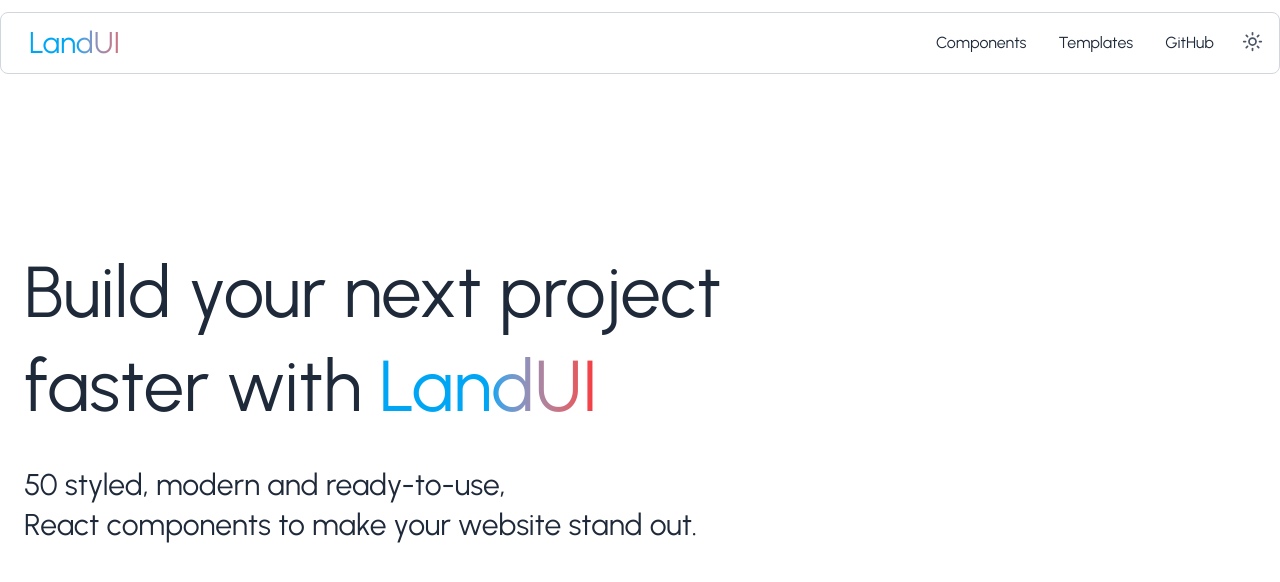
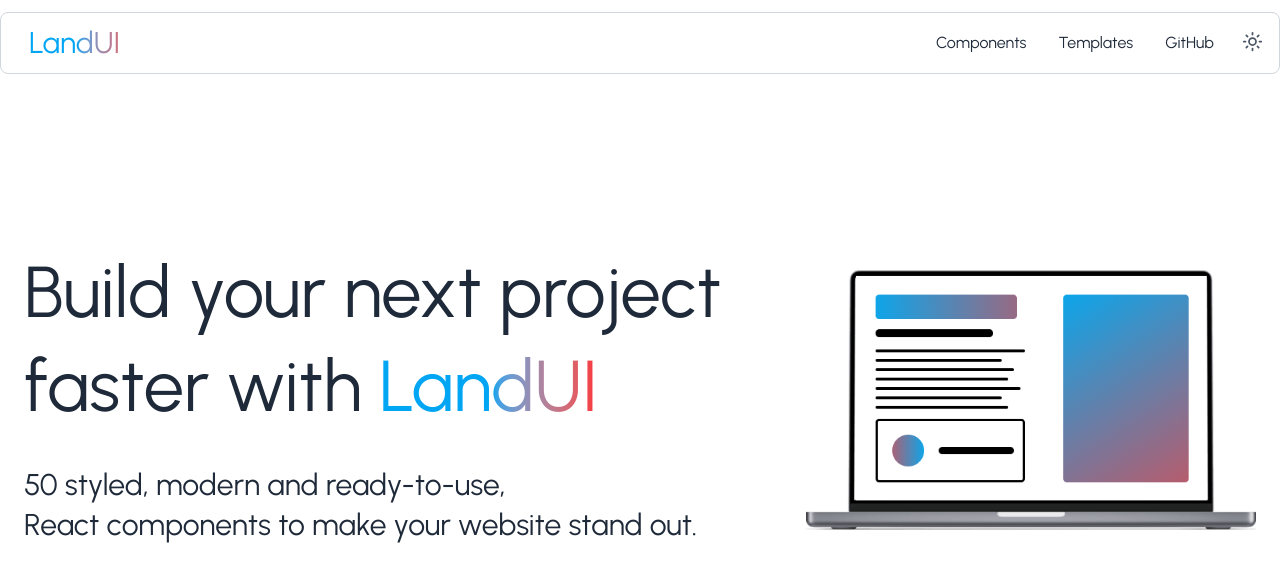
Before and after one commit to cdiaconu04/Land-UI, a Next.js app: page / in a window 1280 px wide. Shown: the top 582 px of the page. Built offline with nearby package versions, Linux system fonts and the light colour scheme.

Commit message:
Added picture to homepage

```diff
--- /dev/null
+++ b/src/app/components/page.tsx
@@ -0,0 +1,14 @@
+"use client";
+import Navbar from "@/components/navbar";
+
+export default function Components() {
+    return (
+        <div className="bg-white flex items-center justify-center">
+            <Navbar/>
+
+            <div className="min-h-screen w-full max-w-screen-xl mx-auto px-6 flex flex-row justify-between items-center bg-white">
+
+            </div>
+        </div>
+    )
+}
--- a/src/app/page.tsx
+++ b/src/app/page.tsx
@@ -21,6 +21,16 @@
             50 styled, modern and ready-to-use, <br/> React components to make your website stand out.
           </p>
         </div>
+
+        <Image
+          src="/Computer.png"
+          alt="Computer"
+          width={450}
+          height={450}
+        />
+
+
+
       </div>
 
     </div>
```
Also changed, not shown: public/Computer.png (added).
